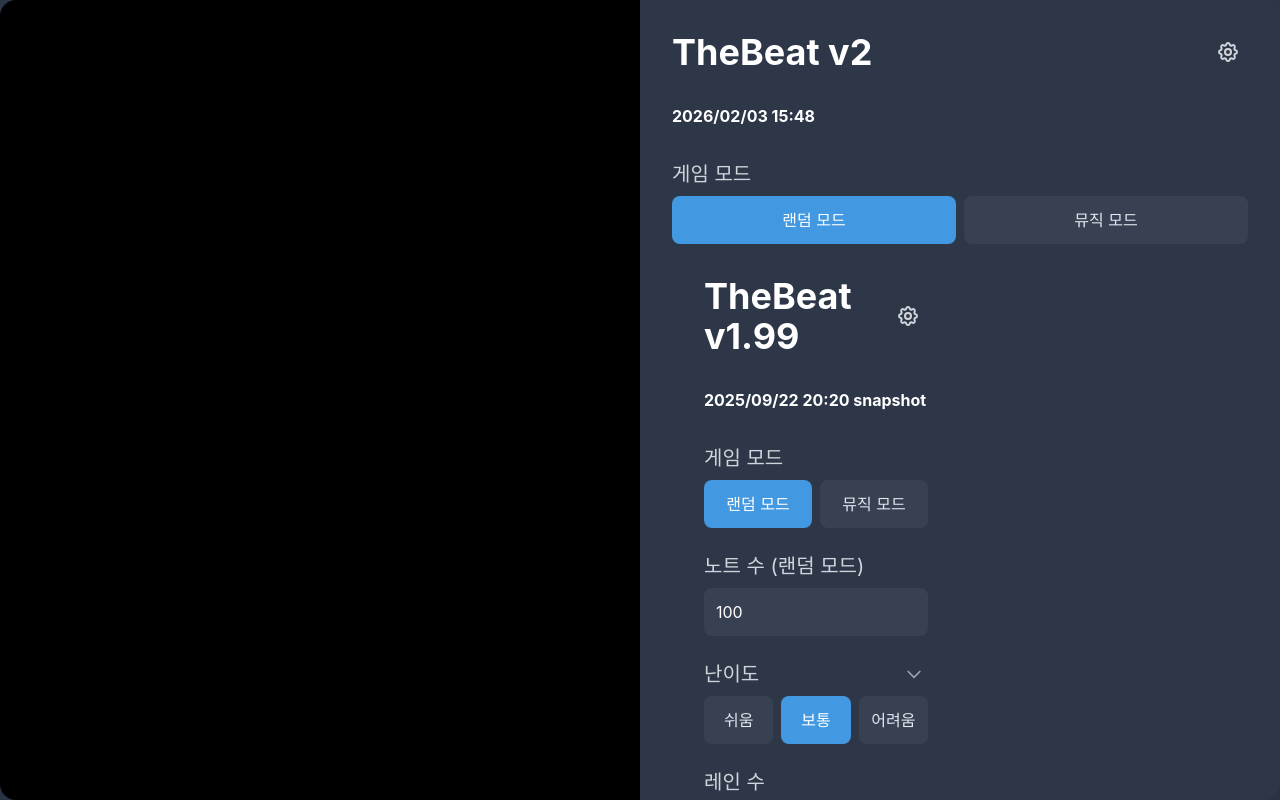
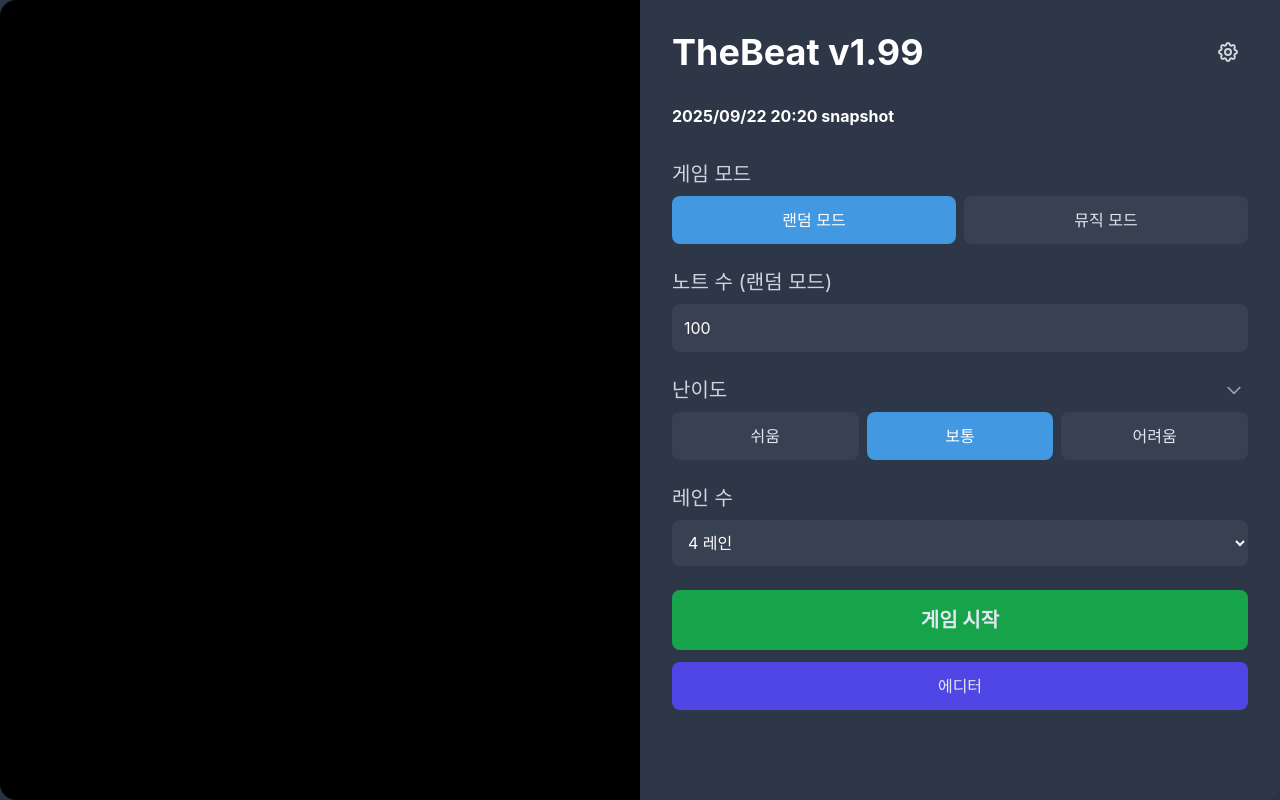
Before and after one commit to The-CFG/TheBeat, a plain HTML site: page index.html in a window 1280 px wide. Drawn offline with nearby package versions, Linux system fonts and the light colour scheme.

Commit message:
Remove UI area and menu screen elements
Removed the UI area elements including the menu screen and its components.

```diff
--- a/index.html
+++ b/index.html
@@ -22,37 +22,6 @@
             <div id="countdown-text" class="countdown-text"></div>
         </div>
     </div>
-
-    <!-- UI Area -->
-    <div id="ui-area" class="w-full md:w-1/2 h-1/2 md:h-full p-8 flex flex-col justify-start bg-[#2d3748] overflow-y-auto transition-all duration-300">
-        <!-- Menu Screen -->
-        <div id="menu-screen" class="flex flex-col flex-shrink-0">
-            <div class="flex justify-between items-center mb-8">
-                <h1 class="text-4xl font-bold text-white"><a href="http://the-cfg.kro.kr">TheBeat v2</a></h1>
-                <button id="settings-icon-menu" class="p-2 rounded-full hover:bg-gray-600 transition">
-                    <svg xmlns="http://www.w3.org/2000/svg" class="h-6 w-6 text-gray-300" fill="none" viewBox="0 0 24 24" stroke="currentColor" stroke-width="2">
-                        <path stroke-linecap="round" stroke-linejoin="round" d="M10.325 4.317c.426-1.756 2.924-1.756 3.35 0a1.724 1.724 0 002.573 1.066c1.543-.94 3.31.826 2.37 2.37a1.724 1.724 0 001.065 2.572c1.756.426 1.756 2.924 0 3.35a1.724 1.724 0 00-1.066 2.573c.94 1.543-.826 3.31-2.37 2.37a1.724 1.724 0 00-2.572 1.065c-.426 1.756-2.924 1.756-3.35 0a1.724 1.724 0 00-2.573-1.066c-1.543.94-3.31-.826-2.37-2.37a1.724 1.724 0 00-1.065-2.572c-1.756-.426-1.756-2.924 0-3.35a1.724 1.724 0 001.066-2.573c-.94-1.543.826-3.31 2.37-2.37.996.608 2.296.07 2.572-1.065z" />
-                        <path stroke-linecap="round" stroke-linejoin="round" d="M15 12a3 3 0 11-6 0 3 3 0 016 0z" />
-                    </svg>
-                </button>
-            </div>
-            <p class="text=l font-bold mb-8 text-white">2026/02/03 15:48</p>
-            <div id="menu-message" class="hidden p-3 mb-4 text-center text-white bg-red-500 rounded-lg"></div>
-
-            <div class="space-y-6">
-                <div>
-                    <h3 class="text-xl mb-2 text-gray-300">게임 모드</h3>
-                    <div class="flex space-x-2 btn-group" id="mode-selector">
-                        <button data-mode="random" class="w-full py-3 px-4 bg-gray-700 hover:bg-gray-600 rounded-lg transition active">랜덤 모드</button>
-                        <button data-mode="music" class="w-full py-3 px-4 bg-gray-700 hover:bg-gray-600 rounded-lg transition">뮤직 모드</button>
-                    </div>
-                </div>
-                <div id="judgement-text-container" class="absolute inset-0 pointer-events-none">
-                    <div id="judgement-text" class="judgement-text"></div>
-                    <div id="combo-text" class="combo-text"></div>
-                    <div id="countdown-text" class="countdown-text"></div>
-                </div>
-            </div>
             <!-- UI Area -->
             <div id="ui-area" class="w-full md:w-1/2 h-1/2 md:h-full p-4 md:p-8 flex flex-col justify-start bg-[#2d3748] overflow-y-auto transition-all duration-300">
                 <!-- Menu Screen -->
```
